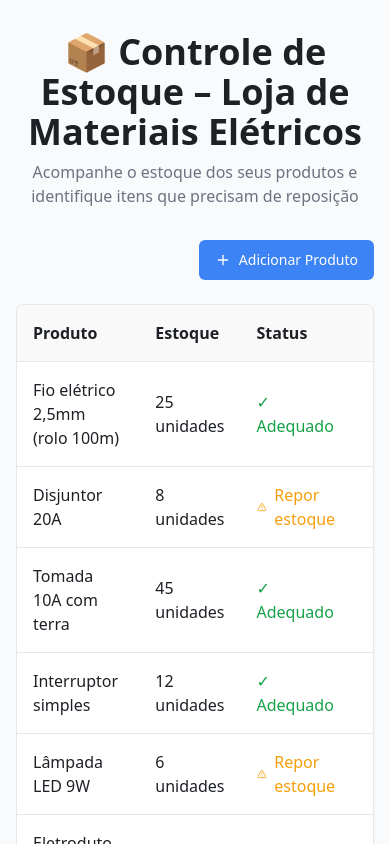
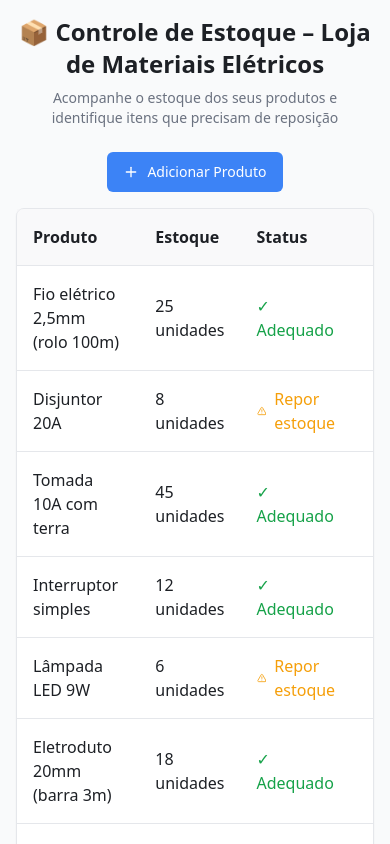
Before and after one commit to igustavo11/front-guardiao-estoque, a React (Vite) app: page / in a window 390 px wide. Shown: the top 844 px of the page. Built offline with nearby package versions, Linux system fonts and the light colour scheme.

Commit message:
Make page responsive and centered
Center the content and make the page responsive.

```diff
--- a/src/pages/Index.tsx
+++ b/src/pages/Index.tsx
@@ -63,24 +63,24 @@ const Index = () => {
 
   return (
     <div className="min-h-screen bg-background">
-      <div className="container mx-auto py-8 px-4">
+      <div className="container mx-auto max-w-7xl py-4 px-4 sm:py-6 sm:px-6 lg:py-8 lg:px-8">
         {/* Cabeçalho */}
-        <div className="text-center mb-8">
-          <h1 className="text-4xl font-bold text-foreground mb-2">
+        <div className="text-center mb-6 sm:mb-8 lg:mb-10">
+          <h1 className="text-2xl sm:text-3xl lg:text-4xl font-bold text-foreground mb-2 sm:mb-3">
             📦 Controle de Estoque – Loja de Materiais Elétricos
           </h1>
-          <p className="text-muted-foreground">
+          <p className="text-sm sm:text-base text-muted-foreground max-w-2xl mx-auto">
             Acompanhe o estoque dos seus produtos e identifique itens que precisam de reposição
           </p>
         </div>
 
         {/* Botão Adicionar Produto */}
-        <div className="mb-6 flex justify-end">
+        <div className="mb-4 sm:mb-6 flex justify-center sm:justify-end">
           <AdicionarProduto onAdicionarProduto={handleAdicionarProduto} />
         </div>
 
         {/* Tabela de Produtos */}
-        <div className="mb-8">
+        <div className="mb-6 sm:mb-8">
           <EstoqueTable
             produtos={produtos}
             onEditarProduto={handleEditarProduto}
@@ -89,7 +89,11 @@ const Index = () => {
         </div>
 
         {/* Seção de Métricas */}
-        <EstoqueMetricas produtos={produtos} />
+        <div className="flex justify-center">
+          <div className="w-full max-w-4xl">
+            <EstoqueMetricas produtos={produtos} />
+          </div>
+        </div>
       </div>
     </div>
   );
```
